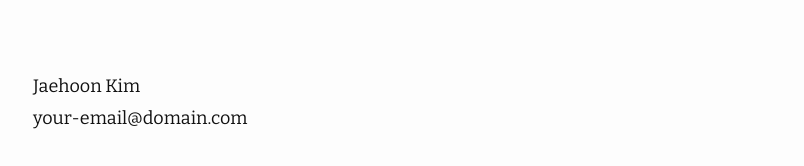
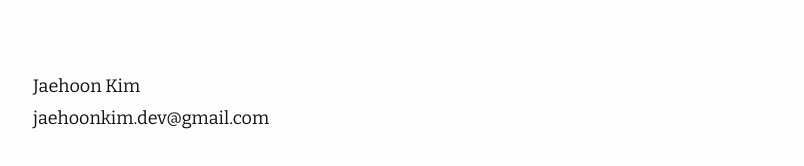
Before and after one commit to jaehoonkimm/jaehoonkimm.github.io, a Jekyll site: the page built from _posts/2020-07-23-welcome-to-jekyll.markdown, in a window 1280 px wide. Shown: the part 965-1131 px from the top of the page, without its empty margins (237-1041 px from the left). Built offline with Jekyll 4.4.1, drawn with Linux system fonts in a browser that asks for light colours; nearby versions of some CDN libraries.

Commit message:
mod: mod _config.yml to block mail from github about not supported theme

```diff
--- a/_config.yml
+++ b/_config.yml
@@ -1,6 +1,6 @@
-title: JH # The title of the blog
+title: JH Kim Wiki Blog # The title of the blog
 author: Jaehoon Kim # Your name
-email: your-email@domain.com # your email shown in the footer
+email: jaehoonkim.dev@gmail.com # your email shown in the footer
 url: https://jaehoonkimm.github.io/ # this is your site's root address.
 description: > # this means to ignore newlines until "show_excerpts:"
   A clean and minimalist theme for Jekyll.
@@ -19,13 +19,13 @@ moving:
   # generate social links in about page.
   social_links:
     # twitter:
-    github:  huangyz0918
+    github:  jaehoonkimm
     rss: RSS
     # dribbble:
-    facebook: huangyz0918
+    # facebook:
     # flickr:
     # instagram:
-    linkedin: yizheng-huang
+    # linkedin:
     # pinterest:
     # youtube:
     # youtube_channel:
@@ -43,7 +43,7 @@ moving:
     #   instance:
 
 # Build settings
-theme: moving # note, please use huangyz0918/moving if you want to publish to Github Pages.
+theme: Hacker # note, please use huangyz0918/moving if you want to publish to Github Pages.
 
 plugins:
   - jekyll-feed
```
